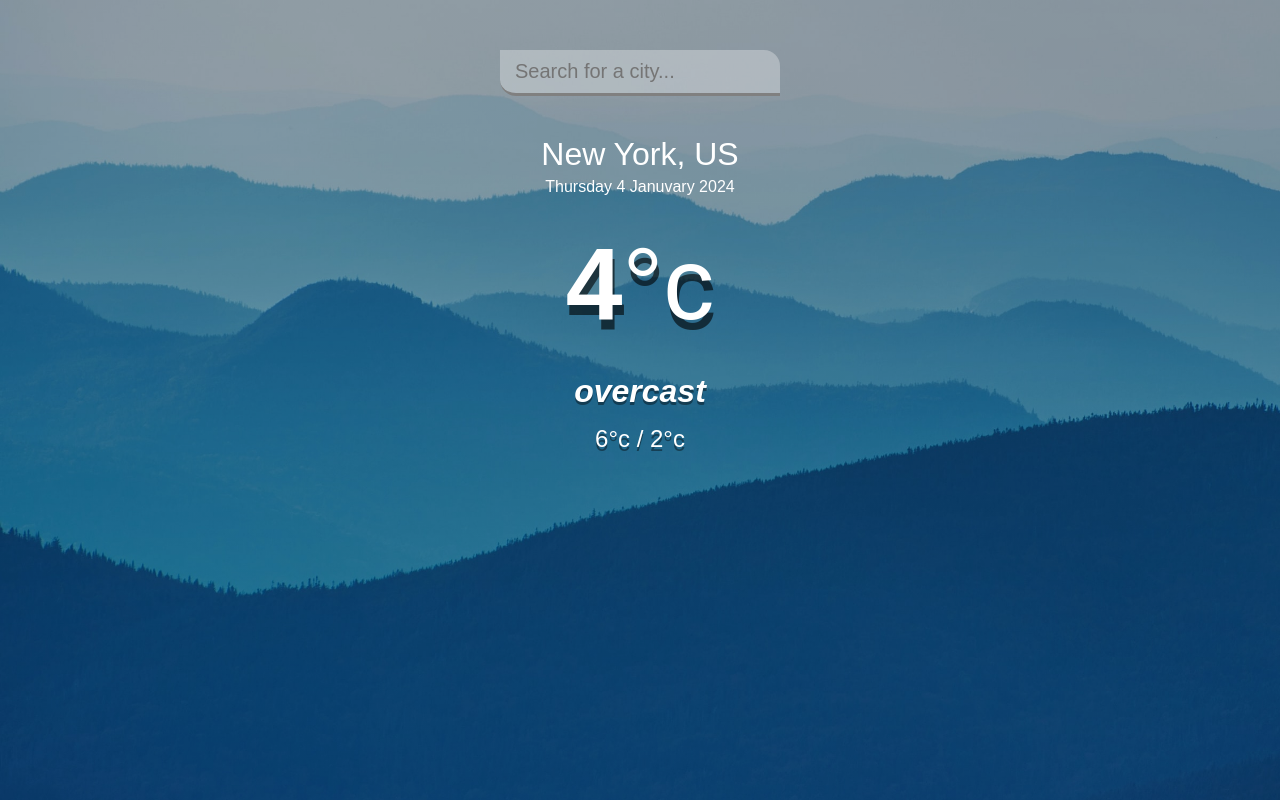
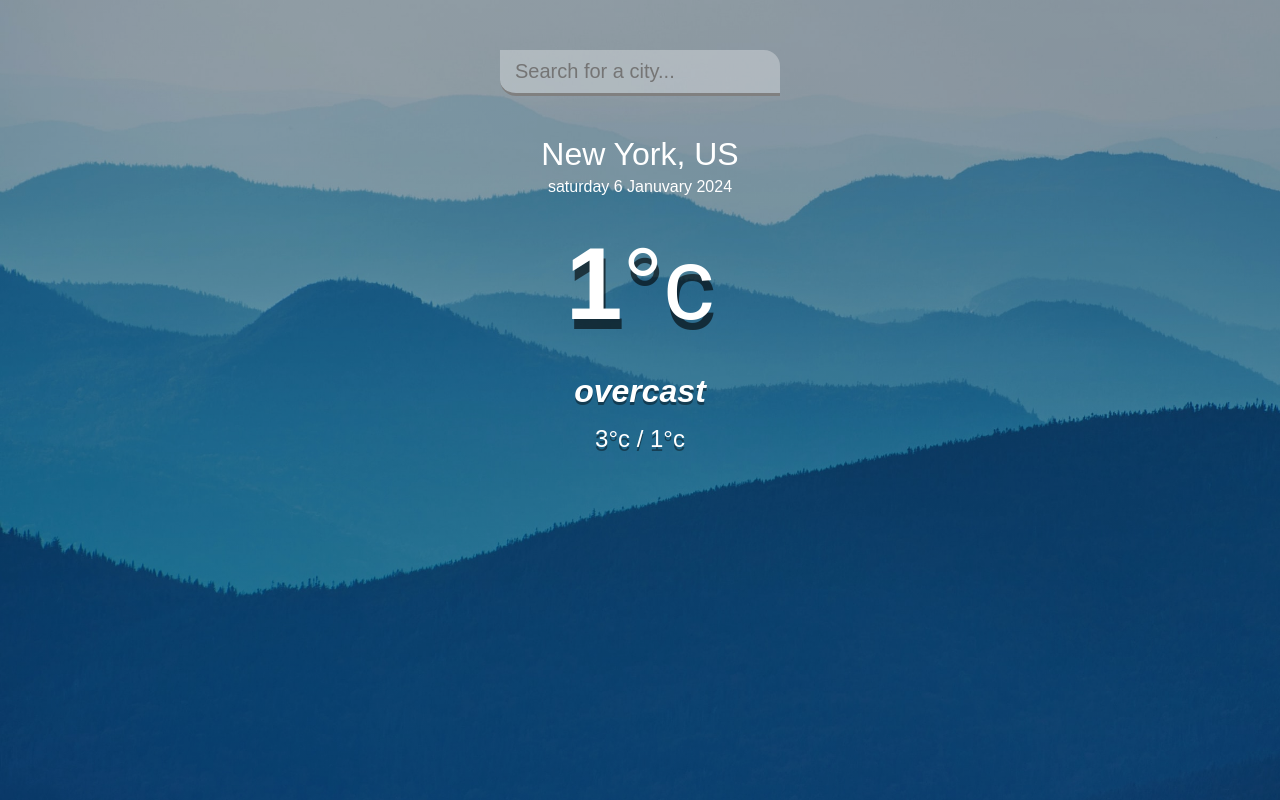
Before and after one commit to Chithrakundar/weather-website, a plain HTML site: page index.html in a window 1280 px wide. Drawn offline with Linux system fonts and the light colour scheme.

Commit message:
Update index.html
weather website

```diff
--- a/index.html
+++ b/index.html
@@ -14,12 +14,12 @@
     <main>
       <section class="location">
         <div class="city">New York, US</div>
-        <div class="date">Thursday 4 Januvary 2024</div>
+        <div class="date">saturday 6 Januvary 2024</div>
       </section>
       <div class="current">
-        <div class="temp">4<span>°c</span></div>
+        <div class="temp">1<span>°c</span></div>
         <div class="weather">overcast</div>
-        <div class="hi-low">6°c / 2°c</div>
+        <div class="hi-low">3°c / 1°c</div>
       </div>
     </main>
   </div>
```
